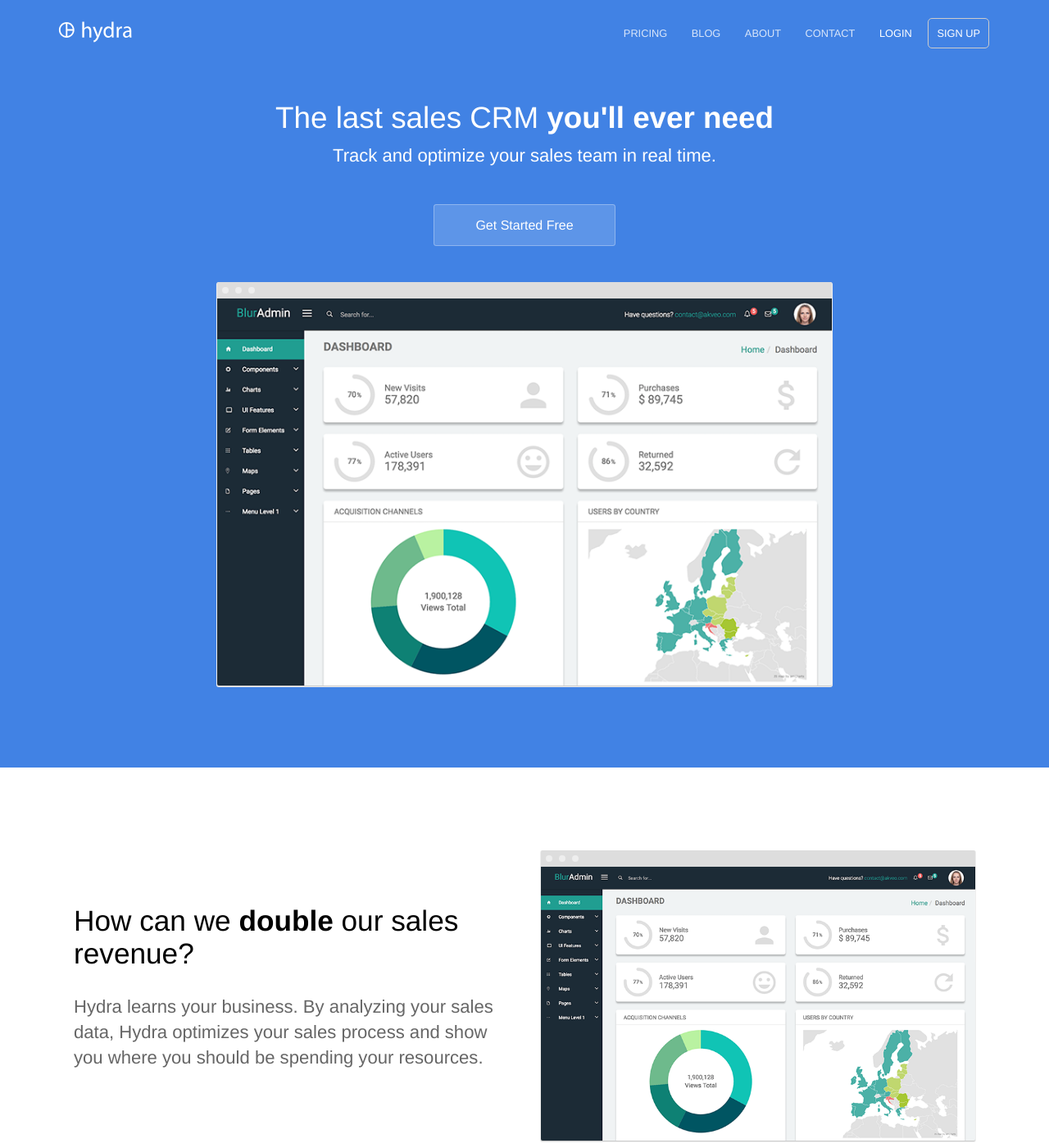
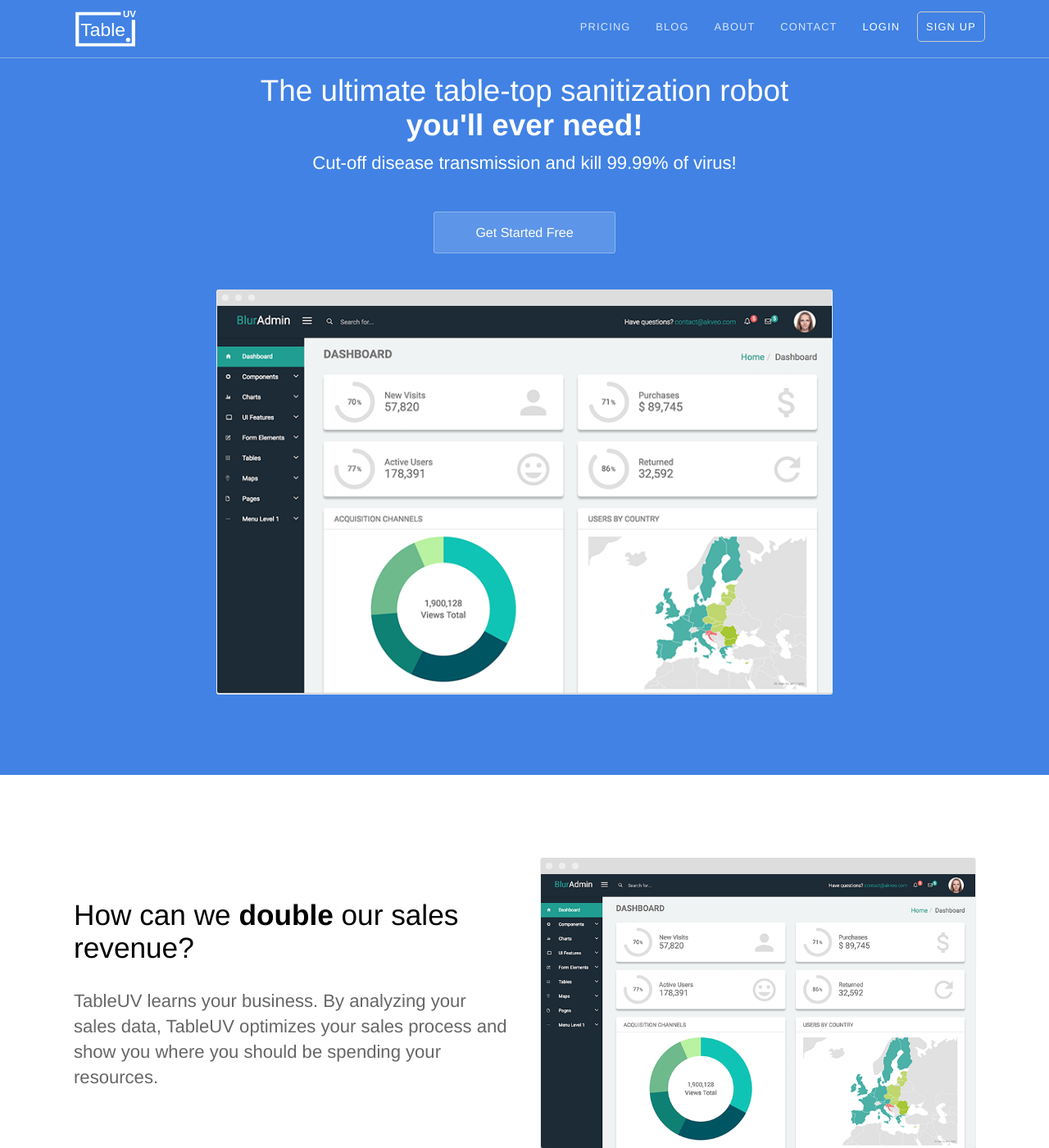
Before and after one commit to TableUV/TableUV.github.io, a Jekyll site: the page built from index.html, in a window 1280 px wide and 1400 px high. Shown: the whole window at 82% size. Built offline with Jekyll 4.4.1, drawn with Linux system fonts in a browser that asks for light colours; some of the changed text lies outside the part shown.

Commit message:
+ sticky navidation bar

```diff
--- a/_config.yml
+++ b/_config.yml
@@ -1,9 +1,11 @@
 # ----
 # Site
 
-title: Hydra Template
-url: "https://tableuv.github.io"
-baseurl: "/"
+title: TableUV
+url:
+baseurl:
+# url: "https://tableuv.github.io"
+# baseurl: "/"
 google_analytics_key:
 google_maps_javascript_api_key:
 disqus_shortname:
@@ -16,9 +18,9 @@
   email:
   twitter: # twitter username without the @ symbol
 social:
-  name: Hydra Template
+  name: TableUV
   links:
-    - https://github.com/CloudCannon/hydra-jekyll-template
+    - https://github.com/orgs/TableUV/teams
 
 # -----
 # Build
--- a/_layouts/default.html
+++ b/_layouts/default.html
@@ -1,5 +1,5 @@
 <!doctype html>
-
+<!-- Content -->
 <html lang="en">
 	<head>
 		<meta charset="utf-8">
@@ -22,9 +22,11 @@
 	</head>
 	<body>
 		<header>
-			<div class="container">
-				<div class="company-name"><a href="{{ site.baseurl }}/"><img src="{{ site.baseurl }}/images/logo.svg" alt="Hydra Logo" width="95" height="33" /></a></div>
-				{% include navigation.html %}
+			<div id="navbar">
+				<div class="container">
+					<div class="company-name"><a href="{{ site.baseurl }}/"><img src="{{ site.baseurl }}/images/logo-rect.svg" alt="TableUV Logo" width="100" height="50" /></a></div>
+					{% include navigation.html %}
+				</div>
 			</div>
 		</header>
 		{{ content }}
--- a/_sass/layout.scss
+++ b/_sass/layout.scss
@@ -22,6 +22,7 @@
 	padding: 20px 0;
 	background: $brand-color; /* Old browsers */
 	background: linear-gradient(to bottom, $brand-color 0%, $middle-gradient-color 100%) no-repeat $brand-color;
+	align-content: center;
 
 	a {
 		color: #fff;
@@ -37,6 +38,10 @@
 	.company-name {
 		font-size: 1.7em;
 		line-height: 0;
+		width: auto;
+		height: 50px;
+		padding-left: 10px;
+		padding-right: 10px;
 
 		a {
 			display: inline-block;
--- a/_sass/navigation.scss
+++ b/_sass/navigation.scss
@@ -19,13 +19,26 @@
 	text-transform: uppercase;
 	font-size: .8em;
 	width: 100%;
+	transition: all .5s ease;
+	margin: 0px;
+	top: 0px;
+	border-bottom: none;
+	letter-spacing: 1.2px;
+
+	#open-nav{
+		text-align: center;
+		width: 40px;
+		height: 40px;
+		padding: 0px;
+		margin-right: 20px;
+	}
 
 	@media #{$mid-point} {
 		text-align: right;
 		position: absolute;
-		top: 13px;
 		right: 0;
 		padding: 0 20px;
+		margin: 15px;
 	}
 
 
@@ -47,7 +60,7 @@
 			display: inline;
 			position: absolute;
 			right: 10px;
-			top: -22px;
+			top: 10px;
 			font-size: 1.9em;
 			border: 0;
 
@@ -62,8 +75,8 @@
 	}
 
 	a:hover {
-
-		border-bottom: 1px solid rgba(255,255,255,.3);
+		background-color: rgba(255, 255, 255, 0.2);
+		animation: all 1s ease;
 		color: #fff;
 	}
 
@@ -84,3 +97,15 @@
 	}
 
 }
+
+#navbar {
+	background-color: #4182e4;
+	z-index: 1;
+	width: 100%;
+	height: auto;
+	position: fixed;
+	top: 0px;
+	padding: 10px;
+	margin-bottom: 0;
+	border-bottom: 1px solid rgba(233, 233, 233, 0.4);
+}
--- a/_sass/variables.scss
+++ b/_sass/variables.scss
@@ -4,5 +4,5 @@
 
 // Breakpoints
 $tablet: "(min-width: 450px)";
-$mid-point: "(min-width: 620px)";
+$mid-point: "(min-width: 700px)";
 $desktop: "(min-width: 768px)";
--- a/index.html
+++ b/index.html
@@ -1,11 +1,11 @@
 ---
-title: The last sales CRM you'll ever need
-description: Track and optimize your sales team in real time
+title: The ultimate table-top sanitization robot you'll ever need!
+description: Cut-off disease transmission and kill 99.99% of virus!
 ---
 <section class="hero">
 	<div class="text-container">
-		<h1 class="editable">The last sales CRM <strong>you'll ever need</strong></h1>
-		<p class="subtext editable">Track and optimize your sales team in real time.</p>
+		<h1 class="editable">The ultimate table-top sanitization robot <br> <strong>you'll ever need!</strong></h1>
+		<p class="subtext editable">Cut-off disease transmission and kill 99.99% of virus!</p>
 		<div class="cta button alt"><a href="{{ site.baseurl }}/sign-up/">Get Started Free</a></div>
 		<div>
 			<img src="{{ site.baseurl }}/images/dashboard.png" alt="Screenshot" class="screenshot editable" />
@@ -18,7 +18,7 @@
 		<div class="container flex">
 			<div class="text editable">
 				<h2>How can we <strong>double</strong> our sales revenue?</h2>
-				<p>Hydra learns your business. By analyzing your sales data, Hydra optimizes your sales process and show you where you should be spending your resources. </p>
+				<p>TableUV learns your business. By analyzing your sales data, TableUV optimizes your sales process and show you where you should be spending your resources. </p>
 			</div>
 			<div class="image">
 				<img src="{{ site.baseurl }}/images/dashboard.png" alt="Screenshot" class="screenshot editable" />
@@ -30,7 +30,7 @@
 		<div class="container flex">
 			<div class="text editable">
 				<h2>How can I <strong>keep track</strong> of my sales team?</h2>
-				<p>Hydra learns your business. By analyzing your sales data, Hydra optimizes your sales process and show you where you should be spending your resources.</p>
+				<p>TableUV learns your business. By analyzing your sales data, TableUV optimizes your sales process and show you where you should be spending your resources.</p>
 			</div>
 			<div class="image">
 				<img src="{{ site.baseurl }}/images/dashboard.png" alt="Screenshot" class="screenshot editable" />
@@ -42,7 +42,7 @@
 		<div class="container flex">
 			<div class="text editable">
 				<h2>How can I <strong>forecast</strong> the next 90 days?</h2>
-				<p>Hydra learns your business. By analyzing your sales data, Hydra optimizes your sales process and show you where you should be spending your resources.</p>
+				<p>TableUV learns your business. By analyzing your sales data, TableUV optimizes your sales process and show you where you should be spending your resources.</p>
 			</div>
 			<div class="image">
 				<img src="{{ site.baseurl }}/images/dashboard.png" alt="Screenshot" class="screenshot editable" />
@@ -55,7 +55,7 @@
 			<div class="testimonial-block">
 				<div class="square-image"><img src="https://source.unsplash.com/6anudmpILw4/600x400" alt="Jim James" class="editable"></div>
 				<blockquote>
-					<p class="editable">Hydra has shaped the business we have today. We have a repeatable sales process and a strategy to scale our team. I recommend Hydra to any business looking to improve their sales.</p>
+					<p class="editable">TableUV has shaped the business we have today. We have a repeatable sales process and a strategy to scale our team. I recommend TableUV to any business looking to improve their sales.</p>
 					<p class="editable author">Jim James - CEO of Global Corp.</p>
 				</blockquote>
 			</div>
```
Also changed, not shown: Gemfile.lock, images/logo-rect.svg (added), 1 other file.
